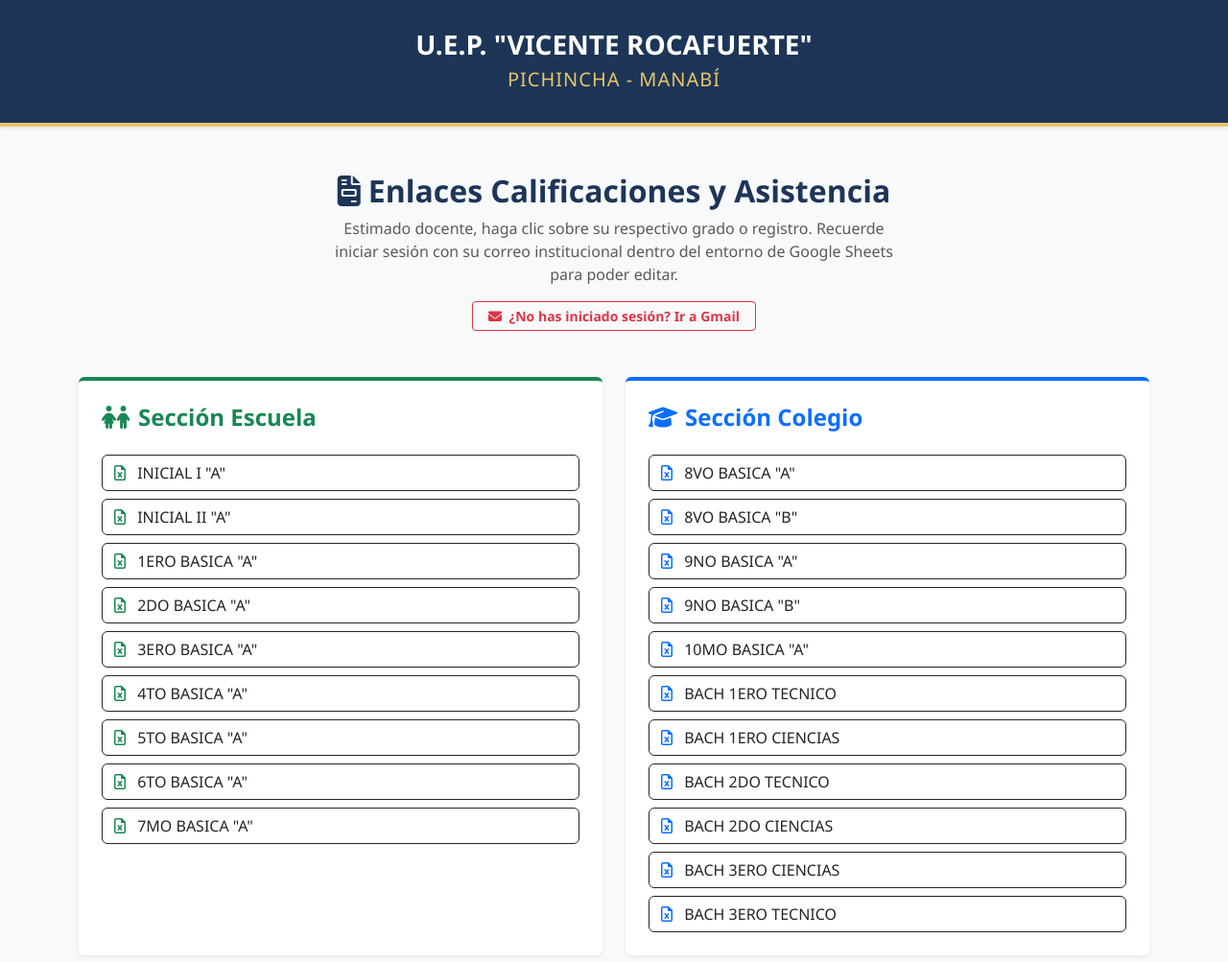
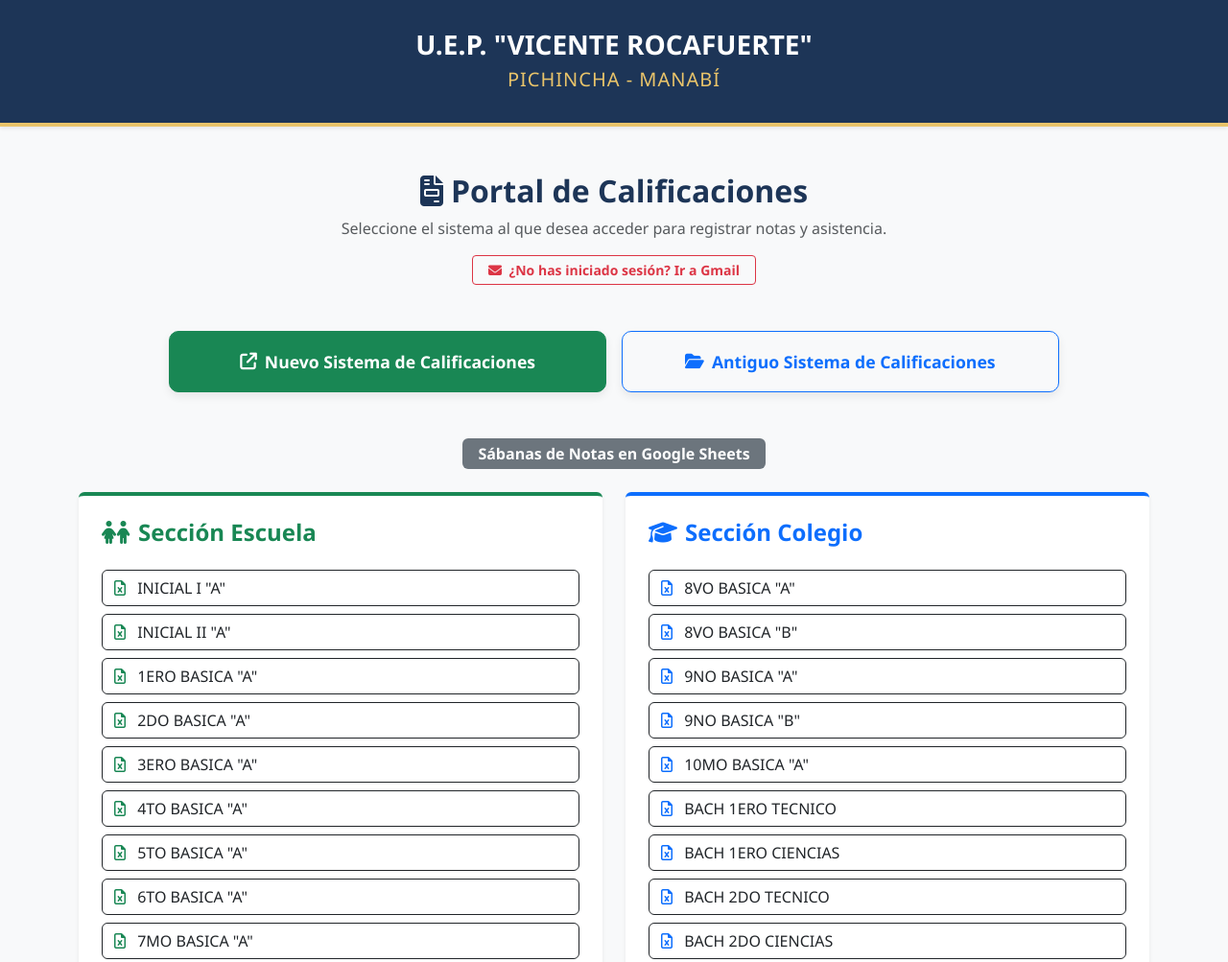
Before and after one commit to darleyveram/web-institucional, a plain HTML site: page linkcalificaciones/index.html in a window 1280 px wide. Shown: the top 1003 px of the page at 96% size. Drawn offline with nearby package versions, Linux system fonts and the light colour scheme.

Commit message:
Update index.html

```diff
--- a/linkcalificaciones/index.html
+++ b/linkcalificaciones/index.html
@@ -31,6 +31,18 @@
         .btn-link-calificaciones:hover {
             transform: translateX(5px);
         }
+        .btn-sistema {
+            padding: 18px 24px;
+            font-weight: 700;
+            font-size: 1.1rem;
+            border-radius: 10px;
+            box-shadow: 0 4px 10px rgba(0,0,0,0.08);
+            transition: all 0.3s ease;
+        }
+        .btn-sistema:hover {
+            transform: translateY(-2px);
+            box-shadow: 0 6px 15px rgba(0,0,0,0.15);
+        }
     </style>
 </head>
 <body>
@@ -39,23 +51,44 @@
         <div class="container">
             <img src="../logo.png" alt="Logo UEPVR" height="60" class="mb-2" onerror="this.style.display='none'">
             <h1 class="fs-3 fw-bold text-uppercase mb-1">U.E.P. "Vicente Rocafuerte"</h1>
-            <p class="lead mb-0 text-muted-white small text-uppercase" style="color: var(--amarillo-escolar); letter-spacing: 1px;">Pichincha - Manabí</p>
+            <p class="lead mb-0 small text-uppercase" style="color: var(--amarillo-escolar); letter-spacing: 1px;">Pichincha - Manabí</p>
         </div>
     </header>
 
     <main class="py-5">
         <div class="container">
             <div class="text-center mb-5">
-                <h2 class="fw-bold" style="color: var(--azul-institucional);"><i class="fa-solid fa-file-invoice me-2"></i>Enlaces Calificaciones y Asistencia</h2>
+                <h2 class="fw-bold" style="color: var(--azul-institucional);"><i class="fa-solid fa-file-invoice me-2"></i>Portal de Calificaciones</h2>
                 <p class="text-muted mx-auto" style="max-width: 600px;">
-                    Estimado docente, haga clic sobre su respectivo grado o registro. Recuerde iniciar sesión con su correo institucional dentro del entorno de Google Sheets para poder editar.
+                    Seleccione el sistema al que desea acceder para registrar notas y asistencia.
                 </p>
                 <a href="https://mail.google.com" target="_blank" class="btn btn-sm btn-outline-danger px-3 fw-bold">
                     <i class="fa-solid fa-envelope me-1"></i> ¿No has iniciado sesión? Ir a Gmail
                 </a>
             </div>
 
+            <!-- BOTONES DE ACCESO A SISTEMAS -->
+            <div class="row justify-content-center g-3 mb-5">
+                <div class="col-md-5">
+                    <a href="https://notas.uepvr.edu.ec" target="_blank" class="btn btn-success btn-sistema w-100 d-flex align-items-center justify-content-center">
+                        <i class="fa-solid fa-arrow-up-right-from-square me-2"></i> Nuevo Sistema de Calificaciones
+                    </a>
+                </div>
+                <div class="col-md-5">
+                    <button class="btn btn-outline-primary btn-sistema w-100 d-flex align-items-center justify-content-center" type="button" data-bs-toggle="collapse" data-bs-target="#sistemaAntiguo" aria-expanded="true" aria-controls="sistemaAntiguo">
+                        <i class="fa-solid fa-folder-open me-2"></i> Antiguo Sistema de Calificaciones
+                    </button>
+                </div>
+            </div>
+
+            <!-- CONTENIDO DEL SISTEMA ANTIGUO (DESPLEGABLE) -->
+            <div class="collapse show" id="sistemaAntiguo">
+                <div class="text-center mb-4">
+                    <span class="badge bg-secondary p-2 px-3 fs-6">Sábanas de Notas en Google Sheets</span>
+                </div>
+
                 <div class="row g-4 mb-5">
+                    <!-- SECCIÓN ESCUELA -->
                     <div class="col-md-6">
                         <div class="bg-white p-4 rounded shadow-sm h-100 border-top border-4 border-success">
                             <h4 class="fw-bold text-success mb-4"><i class="fa-solid fa-children me-2"></i>Sección Escuela</h4>
@@ -73,14 +106,15 @@
                         </div>
                     </div>
 
+                    <!-- SECCIÓN COLEGIO -->
                     <div class="col-md-6">
                         <div class="bg-white p-4 rounded shadow-sm h-100 border-top border-4 border-primary">
                             <h4 class="fw-bold text-primary mb-4"><i class="fa-solid fa-graduation-cap me-2"></i>Sección Colegio</h4>
                             <div class="d-grid gap-2">
                                 <a href="https://docs.google.com/spreadsheets/d/17LU5oDW96Y95u1RtbJNQ59qLBq2sPdKpLOmJ9JSVHW4/edit?usp=drive_link" target="_blank" class="btn btn-outline-dark btn-link-calificaciones"><i class="fa-regular fa-file-excel text-primary me-2"></i> 8VO BASICA "A"</a>
                                 <a href="https://docs.google.com/spreadsheets/d/1MkRnQ167dHvpBsDmHTYgBt0ZowuedG-1xlN2sNtv9Co/edit?usp=drive_link" target="_blank" class="btn btn-outline-dark btn-link-calificaciones"><i class="fa-regular fa-file-excel text-primary me-2"></i> 8VO BASICA "B"</a>
-                            <a href="https://docs.google.com/spreadsheets/d/1zZ75BkcWD2z8jEMsQTg55-5GOoIL3XTl-7UcG-oHIGg/edit?usp=drive_link" target="_blank" class="btn btn-outline-dark btn-link-calificaciones"><i class="fa-regular fa-file-excel text-primary me-2"></i> 9NO BASICA "A"</a>
-                            <a href="https://docs.google.com/spreadsheets/d/1o88IIpPYgXuJFiLC33OjXzUITe_-AD03k7nKey5uPvw/edit?usp=drive_link" target="_blank" class="btn btn-outline-dark btn-link-calificaciones"><i class="fa-regular fa-file-excel text-primary me-2"></i> 9NO BASICA "B"</a>
+                                <a href="https://docs.google.com/spreadsheets/d/1o88IIpPYgXuJFiLC33OjXzUITe_-AD03k7nKey5uPvw/edit?usp=drive_link" target="_blank" class="btn btn-outline-dark btn-link-calificaciones"><i class="fa-regular fa-file-excel text-primary me-2"></i> 9NO BASICA "A"</a>
+                                <a href="https://docs.google.com/spreadsheets/d/1zZ75BkcWD2z8jEMsQTg55-5GOoIL3XTl-7UcG-oHIGg/edit?usp=drive_link" target="_blank" class="btn btn-outline-dark btn-link-calificaciones"><i class="fa-regular fa-file-excel text-primary me-2"></i> 9NO BASICA "B"</a>
                                 <a href="https://docs.google.com/spreadsheets/d/1hqnxEnu2s4KF1qd9sBLKo_LPc3YSC3Tf02R2Az7WYqk/edit?usp=drive_link" target="_blank" class="btn btn-outline-dark btn-link-calificaciones"><i class="fa-regular fa-file-excel text-primary me-2"></i> 10MO BASICA "A"</a>
                                 <a href="https://docs.google.com/spreadsheets/d/121dsvzfLAyy9epybnylANM458Qh8LXD182wUyq24hyw/edit?usp=drive_link" target="_blank" class="btn btn-outline-dark btn-link-calificaciones"><i class="fa-regular fa-file-excel text-primary me-2"></i> BACH 1ERO TECNICO</a>
                                 <a href="https://docs.google.com/spreadsheets/d/1_UJ9TjtMXU2484HqfGpDXduJ0BdznY3wkydGSiALrc0/edit?usp=drive_link" target="_blank" class="btn btn-outline-dark btn-link-calificaciones"><i class="fa-regular fa-file-excel text-primary me-2"></i> BACH 1ERO CIENCIAS</a>
@@ -93,12 +127,14 @@
                     </div>
                 </div>
 
+                <!-- SECCIÓN ASISTENCIA -->
                 <div class="row justify-content-center">
                     <div class="col-md-8 col-lg-6">
                         <div class="bg-white p-4 rounded shadow-sm border-top border-4 border-warning text-center">
                             <h4 class="fw-bold text-warning mb-3"><i class="fa-solid fa-clipboard-user me-2"></i>Asistencia</h4>
                             <div class="d-grid">
                                 <a href="https://docs.google.com/spreadsheets/d/1KtmT6eqOuFE3YrXCbQKaLV56k6_RjKc9PpaQXp57ZAM/edit?usp=drive_link" target="_blank" class="btn btn-outline-warning btn-link-calificaciones text-dark fw-bold"><i class="fa-regular fa-file-excel text-warning me-2"></i> CONTROL DE ASISTENCIA</a>
+                            </div>
                         </div>
                     </div>
                 </div>
@@ -113,6 +149,7 @@
         </div>
     </footer>
 
+    <script src="https://cdn.jsdelivr.net/npm/bootstrap@5.3.0/dist/js/bootstrap.bundle.min.js"></script>
     <script>
         document.getElementById('year').textContent = new Date().getFullYear();
     </script>
```
Lines whose indentation alone changed are shown as unchanged.
